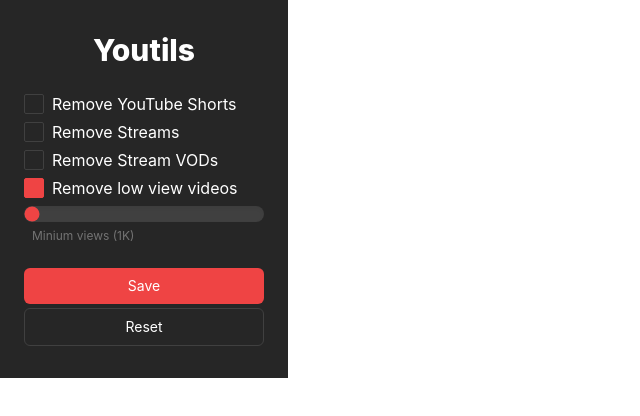
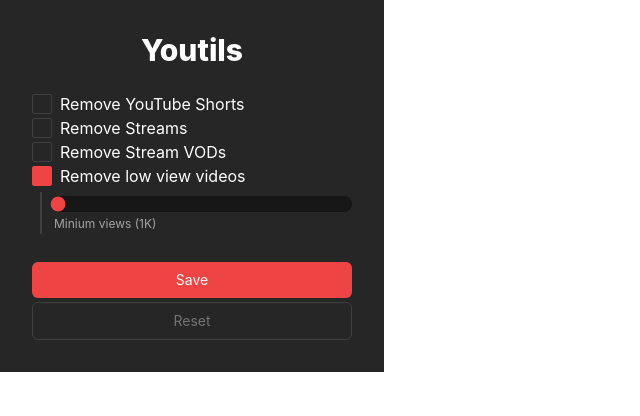
Before and after one commit to borisnliscool/youtils, a Svelte app: page / in a window 1280 px wide. Both pictures are taken after a click on the label "Remove low view videos". Shown: the top 416 px of the page, without its empty margins (0-640 px from the left). Built offline with nearby package versions, Linux system fonts and the light colour scheme; some icons are missing.

Commit message:
update styles

```diff
--- a/src/App.svelte
+++ b/src/App.svelte
@@ -63,11 +63,11 @@
 </script>
 
 <main
-	class="relative w-72 p-6 py-8 flex flex-col items-center gap-6 bg-neutral-800 text-white text-base"
+	class="relative w-96 p-8 flex flex-col items-center gap-6 bg-neutral-800 text-white text-base"
 >
 	<h1 class="text-3xl font-extrabold">Youtils</h1>
 
-	<div class="w-full flex flex-col gap-1">
+	<div class="w-full flex flex-col">
 		<div>
 			<Checkbox label="Remove YouTube Shorts" bind:checked={removeShorts} />
 		</div>
@@ -84,16 +84,19 @@
 			/>
 
 			{#if removeLowViewVideos}
-				<div class="w-full mt-1" transition:slide>
+				<div
+					class="w-full my-1 ml-2 px-2 py-0.5 border-l-[.125rem] border-neutral-700"
+					transition:slide
+				>
 					<input
-						class="rounded-full overflow-hidden appearance-none bg-neutral-700 w-full accent-red-500 shadow-inner"
+						class="rounded-full overflow-hidden appearance-none bg-neutral-900 w-full accent-red-500 shadow-inner"
 						type="range"
 						min="1000"
 						max="100000"
 						step="1000"
 						bind:value={minViews}
 					/>
-					<p class="text-neutral-500 text-xs pl-2">
+					<p class="text-neutral-400 text-xs ml-1 -mt-0.5">
 						Minium views ({minViews / 1000}K)
 					</p>
 				</div>
@@ -109,7 +112,7 @@
 			Save
 		</button>
 		<button
-			class="w-full p-2 text-white border border-neutral-700 rounded-md outline-none"
+			class="w-full p-2 text-neutral-500 border border-neutral-700 rounded-md outline-none"
 			on:click={reset}
 		>
 			Reset
--- a/src/injection.ts
+++ b/src/injection.ts
@@ -65,7 +65,7 @@
 							.querySelector(
 								"#dismissible .details .metadata a .secondary-metadata ytd-badge-supported-renderer"
 							)
-							.innerHTML.includes("LIVE") && video.remove()
+							?.innerHTML.includes("LIVE") && video.remove()
 				);
 			break;
 		case "/":
@@ -81,7 +81,7 @@
 		case "/":
 		default:
 			document.querySelectorAll("ytd-rich-item-renderer").forEach((video) => {
-				video.querySelector("#metadata-line").innerHTML.includes("Streamed");
+				video.querySelector("#metadata-line")?.innerHTML.includes("Streamed");
 			});
 			break;
 	}
--- a/src/lib/toasts/Toast.svelte
+++ b/src/lib/toasts/Toast.svelte
@@ -2,6 +2,7 @@
 	import { createEventDispatcher } from "svelte";
 	import type { ToastType } from "./index";
 	import Icon from "@iconify/svelte";
+	import { fade } from "svelte/transition";
 
 	export let type: ToastType = "info";
 	export let dismissible = true;
@@ -29,6 +30,7 @@
 
 <div
 	class="flex items-center justify-between text-sm {styles.bg} {styles.text}"
+	transition:fade
 >
 	<p class="p-2 px-4">
 		<slot />
--- a/src/lib/toasts/Toasts.svelte
+++ b/src/lib/toasts/Toasts.svelte
@@ -5,7 +5,7 @@
 
 {#if $toasts}
 	<section>
-		{#each $toasts.slice(0, 3) as toast (toast.id)}
+		{#each $toasts.slice(0, 2) as toast (toast.id)}
 			<Toast
 				type={toast.type}
 				dismissible={toast.dismissible}
```
